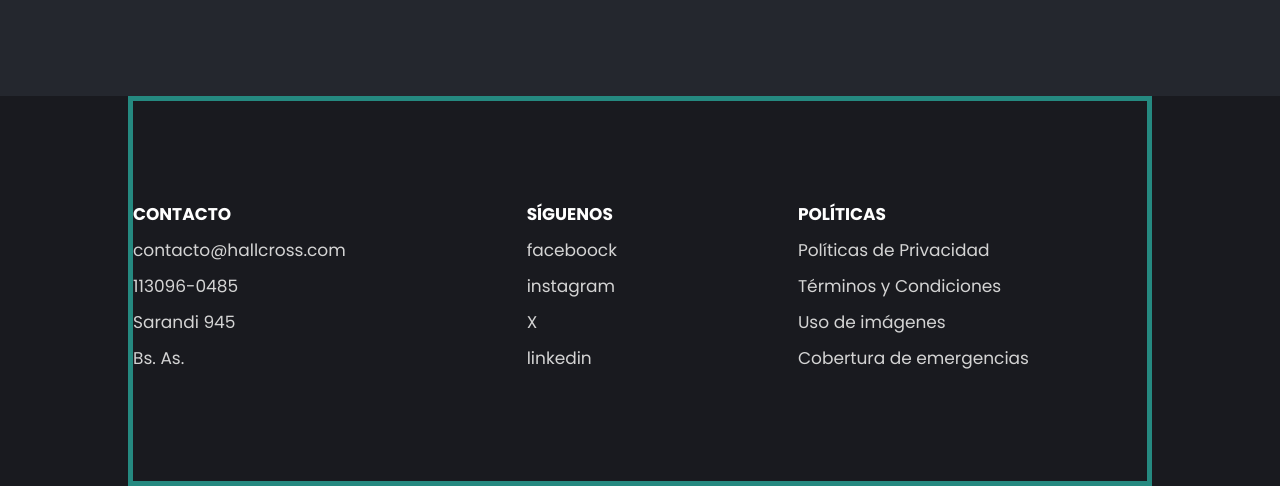
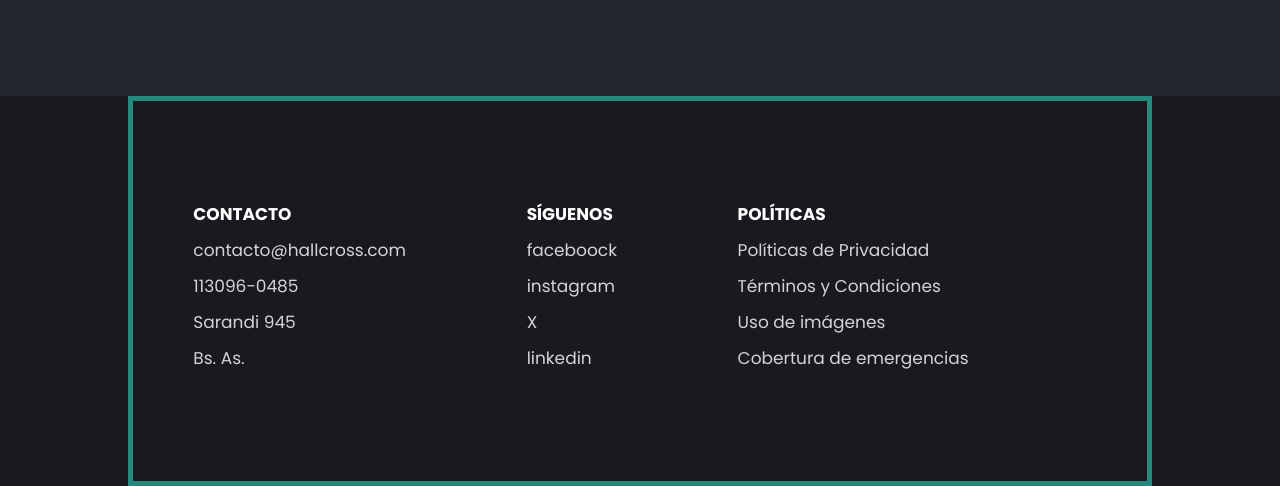
Before and after one commit to Vanncuper/Proyecto_Backend_CAC, a Flask app: template templates/productos.html in a window 1280 px wide. Shown: the part 3492-3978 px from the top of the page. Run offline with Flask 3, Linux system fonts and the light colour scheme; the template is opened without the code that fills it, so the values that code supplies are empty.

Commit message:
Update style.css

```diff
--- a/static/css/style.css
+++ b/static/css/style.css
@@ -403,7 +403,7 @@ input {
 
 .footer-content {
     display: flex;
-    justify-content: space-between;
+    justify-content:space-around;
 }
 
 .link h3 {
```
